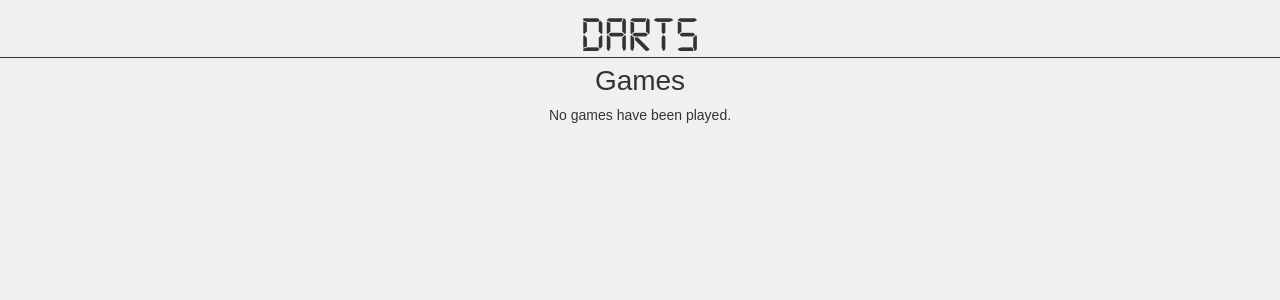
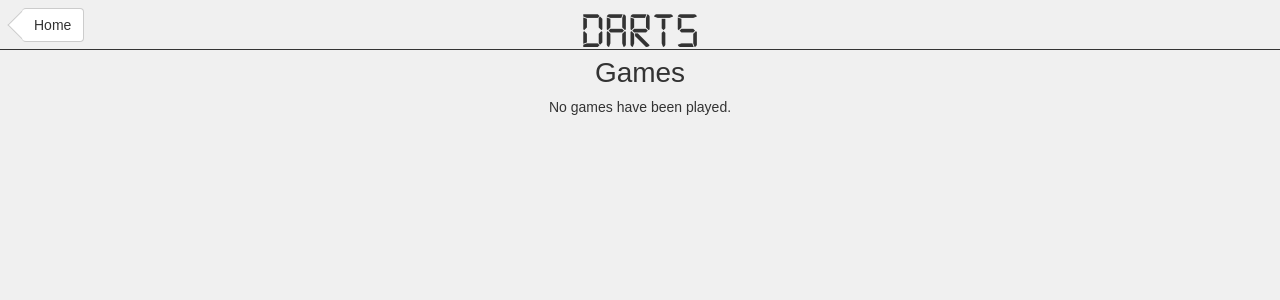
Before and after one commit to enkeistar/darts, a Flask app: page /games/ in a window 1280 px wide. Shown: the top 300 px of the page. Run offline with Flask 2, Linux system fonts and the light colour scheme; data that the repository does not hold is empty; some libraries are stand-ins or nearby versions.

Commit message:
Restyled Home button.

```diff
--- a/darts/static/stylesheets/all.css
+++ b/darts/static/stylesheets/all.css
@@ -47,15 +47,54 @@ h1.with-action {
 	text-align: left;
 }
 
-header a {
-	font-size: 50px;
+header {
 	display: block;
 	border-bottom: solid 1px #333;
 	color: #333;
+}
+
+header .home {
+	position: absolute;
+	overflow: hidden;
+}
+
+header .home .arrow {
+	display: block;
+	float: left;
+	border-top: solid 1px #ccc;
+	border-left: solid 1px #ccc;
+	width: 22px;
+	height: 22px;
+	background: #fff;
+	position: relative;
+	top: 6px;
+	left: 12px;
+	transform: rotate(-45deg);
+	z-index: -1;
+}
+
+header .home .body {
+	display: block;
+	float: left;
+	background: #fff;
+	color: #333;
+	border: solid 1px #ccc;
+	border-left: none;
+	padding: 6px 12px;
+	border-radius: 4px;
+}
+
+header .home:active .arrow,
+header .home:active .body {
+	background: #e6e6e6;
+	border-color: #adadad;
+	box-shadow: 0 3px 5px rgba(0, 0, 0, 0.125) inset;
+}
+
+header h1 {
+	font-size: 50px;
 	font-family: digital;
-	padding: 0 16px;
 	line-height: 33px;
-	padding: 12px 0;
 	text-align: center;
 }
 
--- a/darts/templates/layout.html
+++ b/darts/templates/layout.html
@@ -19,7 +19,12 @@
 
 		<header>
 
-			<a href="/">Darts</a>
+			<a class="home" href="/">
+				<span class="arrow"></span>
+				<span class="body">Home</span>
+			</a>
+
+			<h1>Darts</h1>
 
 		</header>
 
```
